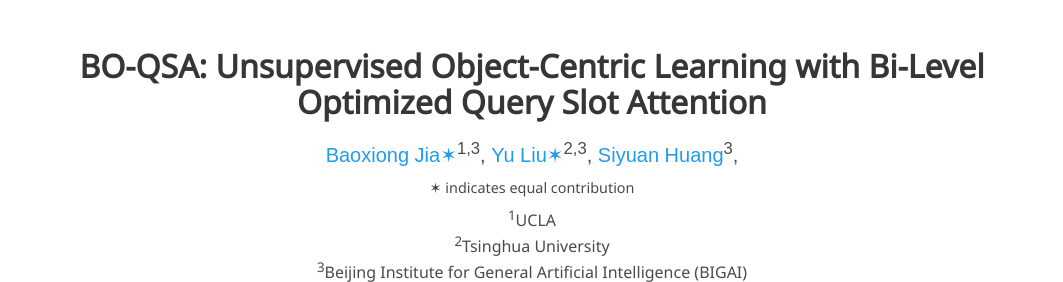
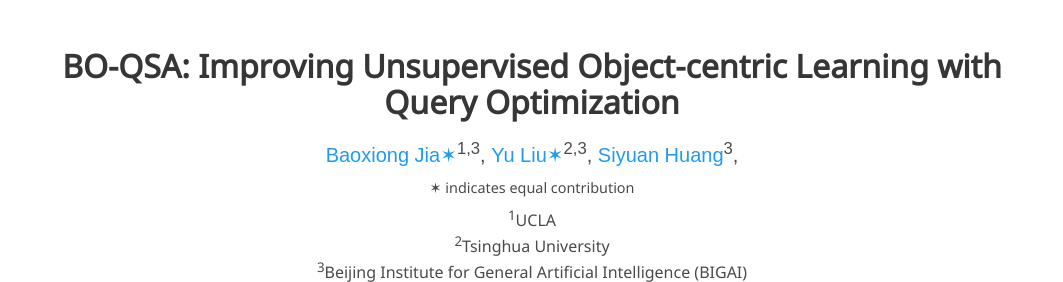
Before and after one commit to bo-qsa/bo-qsa.github.io, a plain HTML site: page index.html in a window 1280 px wide. Shown: the top 282 px of the page, without its empty margins (108-1171 px from the left). Drawn offline with nearby package versions, Linux system fonts and the light colour scheme; some icons are missing; a web font is replaced by a local one.

```diff
--- a/index.html
+++ b/index.html
@@ -3,9 +3,9 @@
 <head>
   <meta charset="utf-8">
   <meta name="description"
-        content="Deformable Neural Radiance Fields creates free-viewpoint portraits (nerfies) from casually captured videos.">
+        content="BO-QSA: Improving Unsupervised Object-centric Learning with Query Optimization.">
   <meta name="viewport" content="width=device-width, initial-scale=1">
-  <title>BO-QSA: Unsupervised Object-Centric Learning with Bi-Level Optimized Query Slot Attention</title>
+  <title>BO-QSA: Improving Unsupervised Object-centric Learning with Query Optimization</title>
 
   <!-- Global site tag (gtag.js) - Google Analytics -->
   <script async src="https://www.googletagmanager.com/gtag/js?id=G-P3G1ECKGSH"></script>
@@ -18,7 +18,7 @@
 
     gtag('js', new Date());
 
-    gtag('config', 'G-PYVRSFMDRL');
+    gtag('config', 'G-P3G1ECKGSH');
   </script>
 
   <link href="https://fonts.googleapis.com/css?family=Google+Sans|Noto+Sans|Castoro"
@@ -87,7 +87,7 @@
       <div class="columns is-centered">
         <div class="column has-text-centered">
           <h1 class="title has-text-centered" style="margin-bottom: 0.5em">
-            BO-QSA: Unsupervised Object-Centric Learning with Bi-Level Optimized Query Slot Attention
+            BO-QSA: Improving Unsupervised Object-centric Learning with Query Optimization
           </h1>
           <div class="is-size-5 publication-authors">
             <span class="author-block">
```
